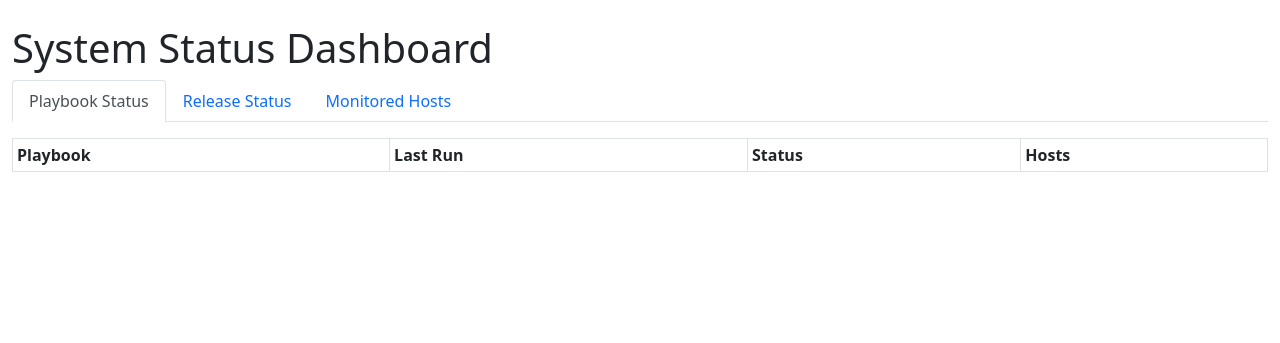
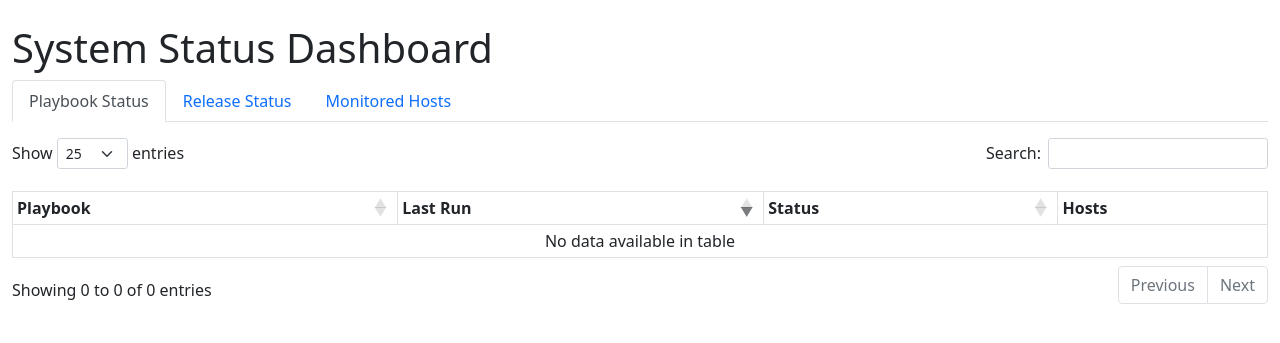
Before and after one commit to kdev-labs/sysadm-status-dashboard, a Flask app: page / in a window 1280 px wide. Shown: the top 343 px of the page. Run offline with Flask 2, Linux system fonts and the light colour scheme; lists and menus that the app fills with data are empty; some libraries are stand-ins or nearby versions.

Commit message:
Add sorting

```diff
--- a/templates/dashboard.html
+++ b/templates/dashboard.html
@@ -3,8 +3,8 @@
 <head>
     <title>System Status Dashboard</title>
     <link href="https://cdn.jsdelivr.net/npm/bootstrap@5.1.3/dist/css/bootstrap.min.css" rel="stylesheet">
-    <script src="https://cdn.jsdelivr.net/npm/bootstrap@5.1.3/dist/js/bootstrap.bundle.min.js"></script>
     <link href="https://cdn.jsdelivr.net/npm/bootstrap-icons@1.7.2/font/bootstrap-icons.css" rel="stylesheet">
+    <link href="https://cdn.datatables.net/1.13.7/css/dataTables.bootstrap5.min.css" rel="stylesheet">
     <style>
         .status-ok { background-color: #14e244; }
         .status-failed { background-color: #f8d7da; }
@@ -22,9 +22,6 @@
             color: #721c24;
             margin-top: 5px;
         }
-        .state-true { color: #198754; }
-        .state-false { color: #dc3545; }
-        /* New styles for release state indicators */
         .release-state {
             display: flex;
             gap: 1rem;
@@ -84,6 +81,16 @@
             background-color: #f8d7da;
             color: #58151c;
         }
+        /* DataTables Customization */
+        .dataTables_wrapper .dataTables_filter {
+            margin-bottom: 1rem;
+        }
+        .dataTables_wrapper .dataTables_length {
+            margin-bottom: 1rem;
+        }
+        table.dataTable > tbody > tr.child ul.dtr-details {
+            display: block;
+        }
     </style>
 </head>
 <body>
@@ -112,7 +119,7 @@
             <!-- Playbooks Tab -->
             <div class="tab-pane fade show active" id="playbooks" role="tabpanel">
                 <div class="table-responsive">
-                    <table class="table table-bordered table-sm">
+                    <table id="playbooks-table" class="table table-bordered table-sm">
                         <thead>
                             <tr>
                                 <th>Playbook</th>
@@ -147,7 +154,7 @@
             <!-- Releases Tab -->
             <div class="tab-pane fade" id="releases" role="tabpanel">
                 <div class="table-responsive">
-                    <table class="table table-bordered table-sm">
+                    <table id="releases-table" class="table table-bordered table-sm">
                         <thead>
                             <tr>
                                 <th style="width: 15%">Binary</th>
@@ -224,5 +231,39 @@
             </div>
         </div>
     </div>
+
+    <!-- Scripts -->
+    <script src="https://cdn.jsdelivr.net/npm/bootstrap@5.1.3/dist/js/bootstrap.bundle.min.js"></script>
+    <script src="https://code.jquery.com/jquery-3.7.1.min.js"></script>
+    <script src="https://cdn.datatables.net/1.13.7/js/jquery.dataTables.min.js"></script>
+    <script src="https://cdn.datatables.net/1.13.7/js/dataTables.bootstrap5.min.js"></script>
+    <script>
+        $(document).ready(function() {
+            // Initialize Playbooks table
+            $('#playbooks-table').DataTable({
+                order: [[1, 'desc']], // Sort by Last Run by default
+                columnDefs: [
+                    { orderable: false, targets: 3 } // Disable sorting for Hosts column
+                ],
+                pageLength: 25
+            });
+
+            // Initialize Releases table
+            $('#releases-table').DataTable({
+                order: [[1, 'desc']], // Sort by Last Updated by default
+                columnDefs: [
+                    { orderable: true, targets: [0, 1] }, // Only allow sorting on Binary and Last Updated
+                    { orderable: false, targets: [2, 3, 4] }
+                ],
+                pageLength: 25
+            });
+
+            // Handle Bootstrap tab changes
+            $('button[data-bs-toggle="tab"]').on('shown.bs.tab', function (e) {
+                // Adjust DataTables column widths when showing a tab
+                $.fn.dataTable.tables({ visible: true, api: true }).columns.adjust();
+            });
+        });
+    </script>
 </body>
 </html>
```
